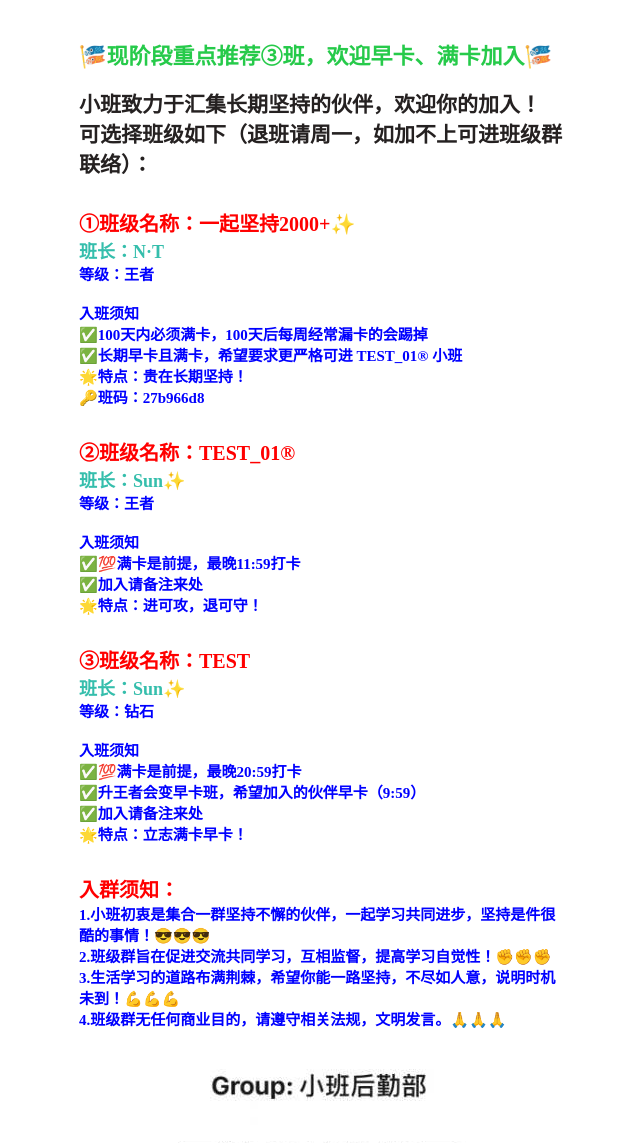
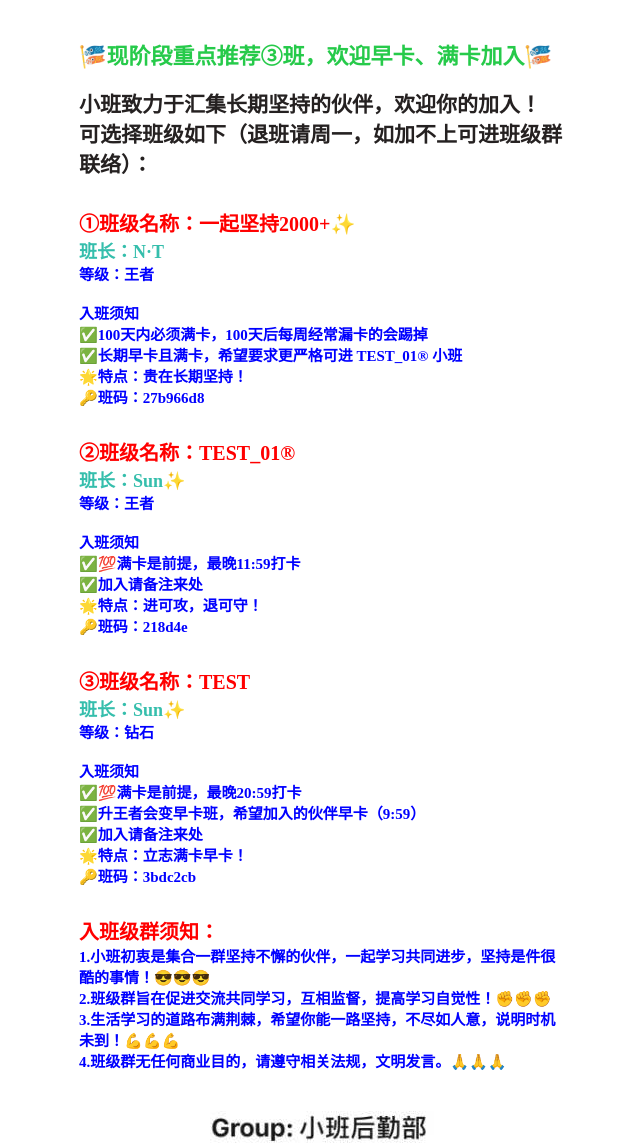
Before and after one commit to ntjianchi/ntjianchi.github.io, a plain HTML site: page index.html in a window 1280 px wide. Shown: the top 1143 px of the page, without its empty margins (318-958 px from the left). Drawn offline with Linux system fonts and the light colour scheme.

Commit message:
update info

```diff
--- a/index.html
+++ b/index.html
@@ -37,6 +37,7 @@
                 <span style="font-weight: 800; font-size: 15px; color: #0000FF;">✅💯满卡是前提，最晚11:59打卡</span><br>
                 <span style="font-weight: 800; font-size: 15px; color: #0000FF;">✅加入请备注来处</span><br>
                 <span style="font-weight: 800; font-size: 15px; color: #0000FF;">🌟特点：进可攻，退可守！</span><br>
+                <span style="font-weight: 800; font-size: 15px; color: #0000FF;">🔑班码：218d4e</span><br>
             </div>
             <div class="text">
                 <span style="font-weight: bold; font-size: 20px; color: #FF0000;">③班级名称：TEST</span><br>
@@ -48,9 +49,10 @@
                 <span style="font-weight: 800; font-size: 15px; color: #0000FF;">✅升王者会变早卡班，希望加入的伙伴早卡（9:59）</span><br>
                 <span style="font-weight: 800; font-size: 15px; color: #0000FF;">✅加入请备注来处</span><br>
                 <span style="font-weight: 800; font-size: 15px; color: #0000FF;">🌟特点：立志满卡早卡！</span><br>
+                <span style="font-weight: 800; font-size: 15px; color: #0000FF;">🔑班码：3bdc2cb</span><br>
             </div>
             <div class="text">
-                <span style="font-weight: bold; font-size: 20px; color: #FF0000;">入群须知：</span><br>
+                <span style="font-weight: bold; font-size: 20px; color: #FF0000;">入班级群须知：</span><br>
                 <span style="font-weight: 800; font-size: 15px; color: #0000FF;">1.小班初衷是集合一群坚持不懈的伙伴，一起学习共同进步，坚持是件很酷的事情！😎😎😎</span><br>
                 <span style="font-weight: 800; font-size: 15px; color: #0000FF;">2.班级群旨在促进交流共同学习，互相监督，提高学习自觉性！✊✊✊</span><br>
                 <span style="font-weight: 800; font-size: 15px; color: #0000FF;">3.生活学习的道路布满荆棘，希望你能一路坚持，不尽如人意，说明时机未到！💪💪💪</span><br>
```
